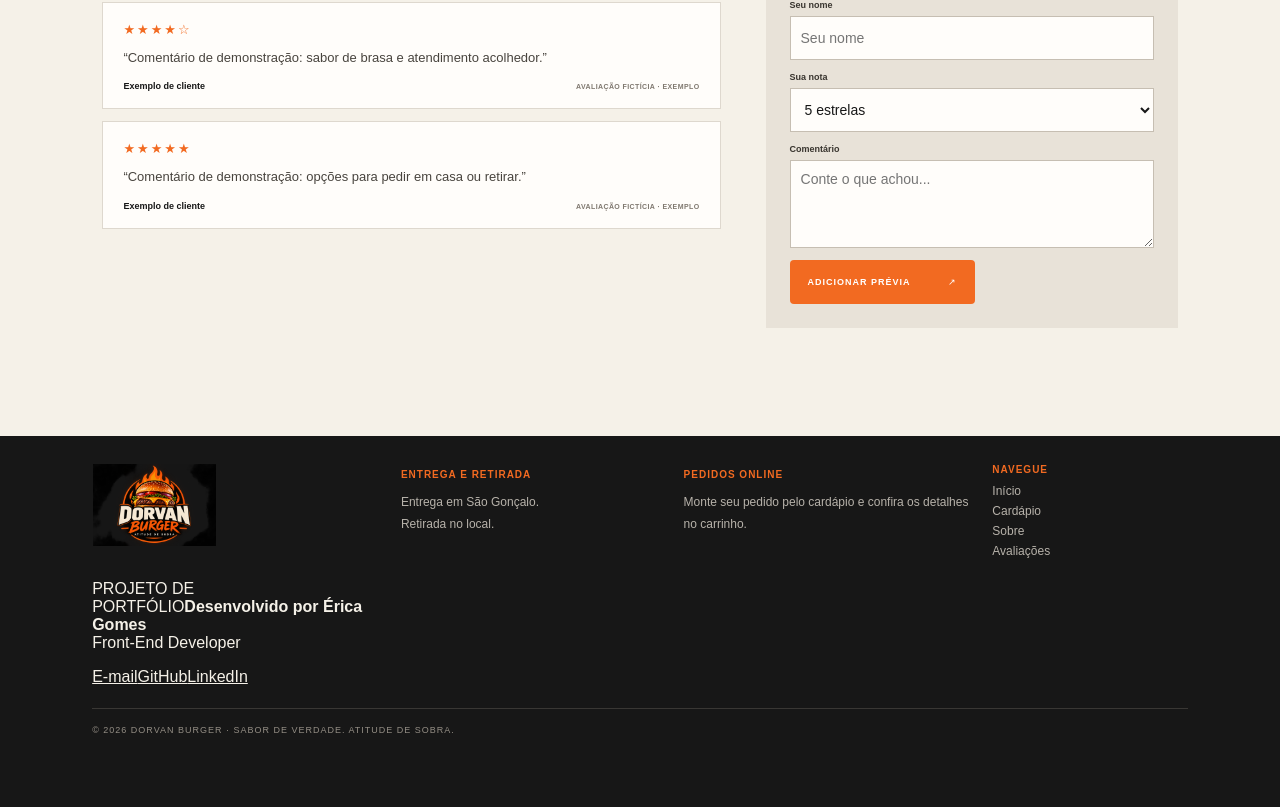
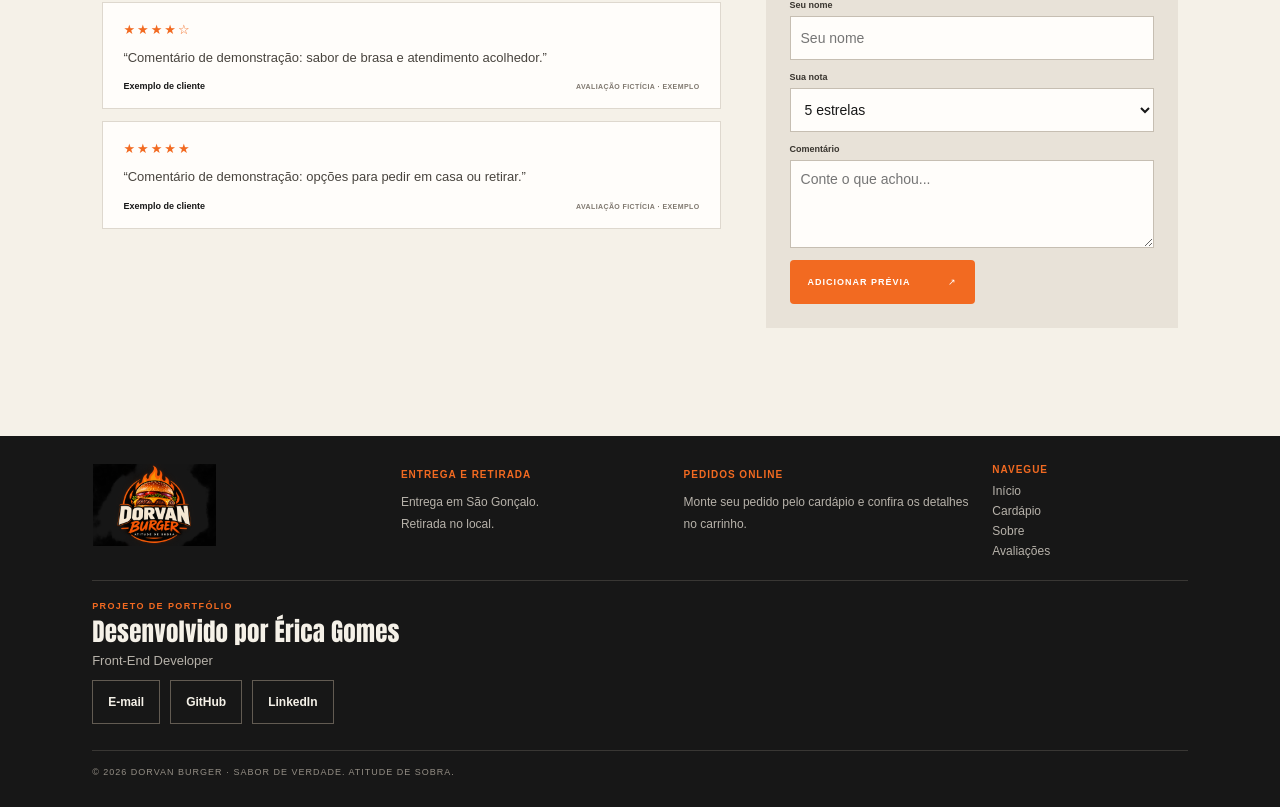
Before and after one commit to ericagomes-dev/dorvan-burger, a React (Vite) app in the folder frontend/: page / in a window 1280 px wide. Shown: the part 7695-8502 px from the top of the page. Before the commit the page ends 8461 px from the top, so only its background shows below. Built offline with nearby package versions, Linux system fonts and the light colour scheme.

Commit message:
Style developer portfolio footer for mobile

```diff
--- a/frontend/src/App.scss
+++ b/frontend/src/App.scss
@@ -803,3 +803,60 @@ button,
   color: $black;
   font-size: 16px;
 }
+
+
+/* Crédito profissional da desenvolvedora — rodapé responsivo */
+.developer-credit {
+  grid-column: 1 / -1;
+  display: flex;
+  flex-direction: column;
+  align-items: flex-start;
+  gap: 7px;
+  padding: 20px 0 4px;
+  border-top: 1px solid #393734;
+}
+.developer-credit > span {
+  color: $orange;
+  font-size: 9px;
+  font-weight: 800;
+  letter-spacing: 1.4px;
+}
+.developer-credit > strong {
+  color: $cream;
+  font: 700 25px/1.1 $display;
+  letter-spacing: .2px;
+}
+.developer-credit > p {
+  margin: 0;
+  color: #b7b2aa;
+  font-size: 13px;
+}
+.developer-links {
+  display: flex;
+  flex-wrap: wrap;
+  gap: 10px;
+  margin-top: 5px;
+}
+.developer-links a {
+  display: inline-flex;
+  align-items: center;
+  min-height: 44px;
+  padding: 0 15px;
+  border: 1px solid #625b52;
+  color: $cream;
+  font-size: 12px;
+  font-weight: 700;
+  text-decoration: none;
+  transition: background .2s, border-color .2s, color .2s;
+}
+.developer-links a:hover {
+  border-color: $orange;
+  background: $orange;
+  color: $black;
+}
+@media (max-width: 620px) {
+  .developer-credit { padding-top: 18px; }
+  .developer-credit > strong { font-size: 23px; }
+  .developer-links { width: 100%; gap: 8px; }
+  .developer-links a { flex: 1 1 auto; justify-content: center; }
+}
```
